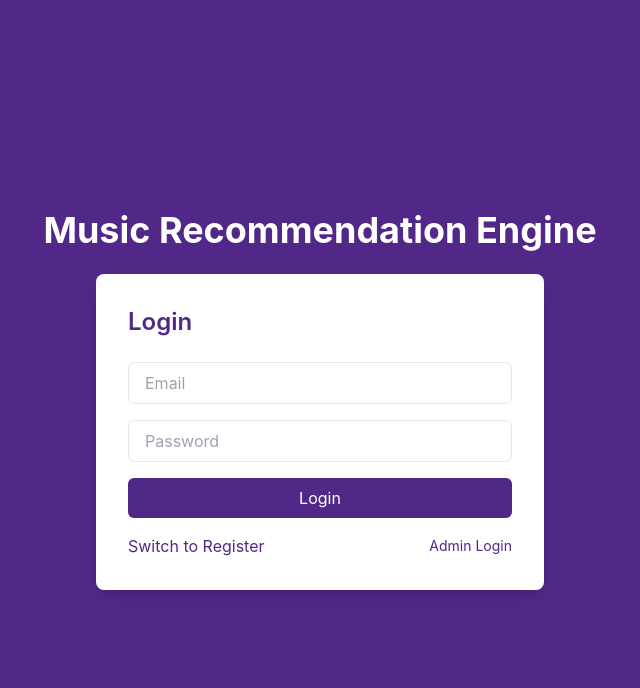
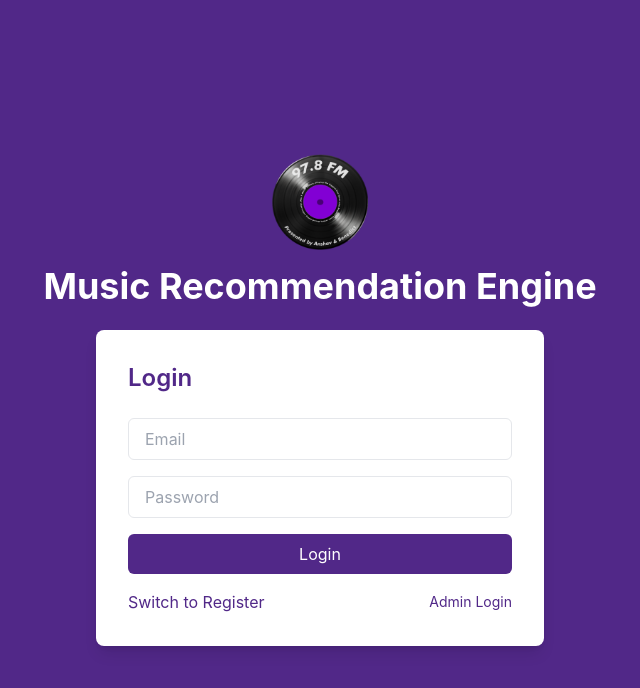
Before and after one commit to xavdx/music-recommendation, a React (Create React App) app in the folder frontend/: page /auth in a window 1280 px wide. Shown: the top 688 px of the page, without its empty margins (320-960 px from the left). Built offline with nearby package versions, Linux system fonts and the light colour scheme.

Commit message:
Adding the logo to the main login page

```diff
--- a/frontend/src/App.js
+++ b/frontend/src/App.js
@@ -14,6 +14,11 @@ function App() {
     return (
         <Router>
             <div className="App min-h-screen bg-primary flex flex-col items-center justify-center">
+                <img
+                    src="/logo4.png"
+                    alt="Music Recommendation Logo"
+                    className="w-24 h-24 mb-4" //size
+                />
                 <h1 className="text-4xl font-bold text-card mb-6">
                     Music Recommendation Engine
                 </h1>
```
